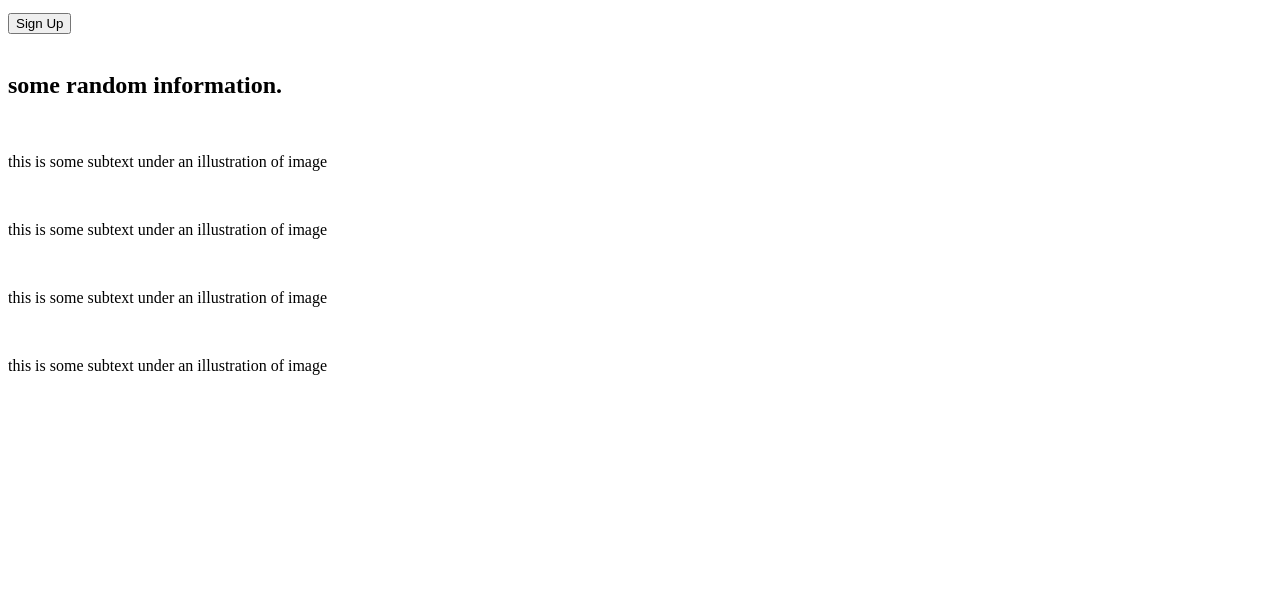
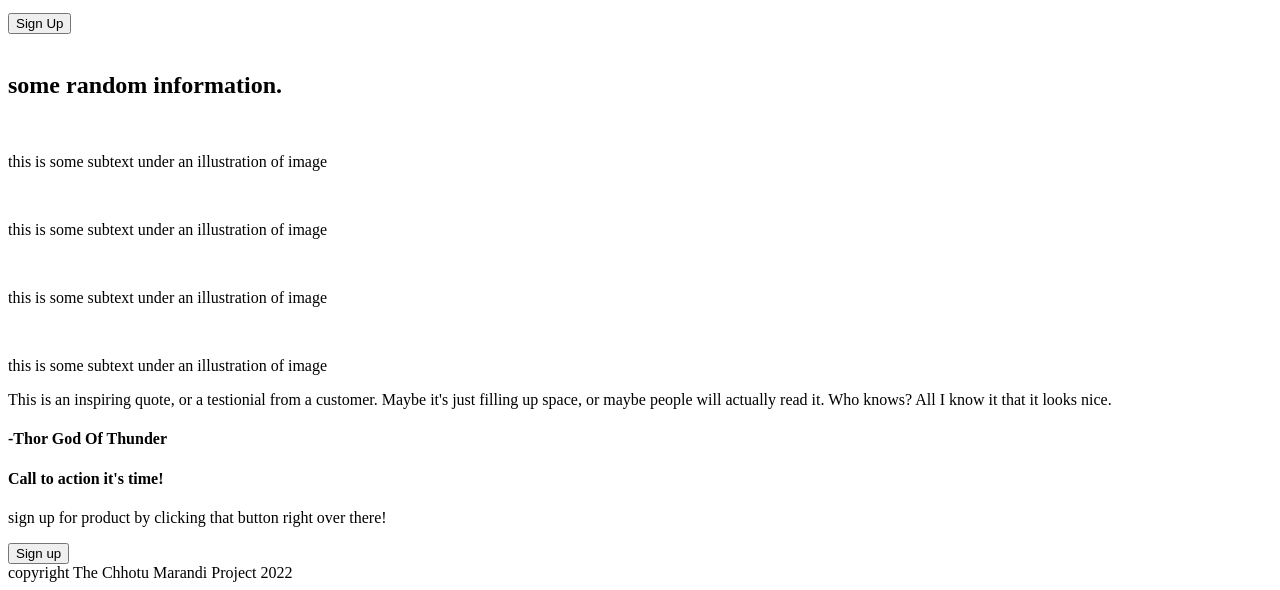
Before and after one commit to chhotuMarandi/Landing-Page, a plain HTML site: page index.html in a window 1280 px wide. Shown: the part 214-804 px from the top of the page. Drawn offline with Linux system fonts and the light colour scheme.

Commit message:
Basic HTML setup

```diff
--- a/index.html
+++ b/index.html
@@ -55,6 +55,24 @@
                 </div>
             </div>
         </div>
+        <div class="pragraph">
+            <div class="para">
+                <p>This is an inspiring quote, or a testionial from a customer. Maybe it's just filling up space, or maybe people will actually read it. Who knows? All I know it that it looks nice.</p>
+                <h4>-Thor God Of Thunder</h4>
+            </div>
+        </div>
+        <div class="sign-up">
+            <div class="signup-container">
+                <div class="left">
+                    <h4>Call to action it's time!</h4>
+                    <p>sign up for product by clicking that button right over there!</p>
+                </div>
+                <button>Sign up</button>
+            </div>
+        </div>
+        <div class="footer-section">
+            <footer>copyright The Chhotu Marandi Project 2022</footer>
+        </div>
     </div>
 </body>
 </html>
```
